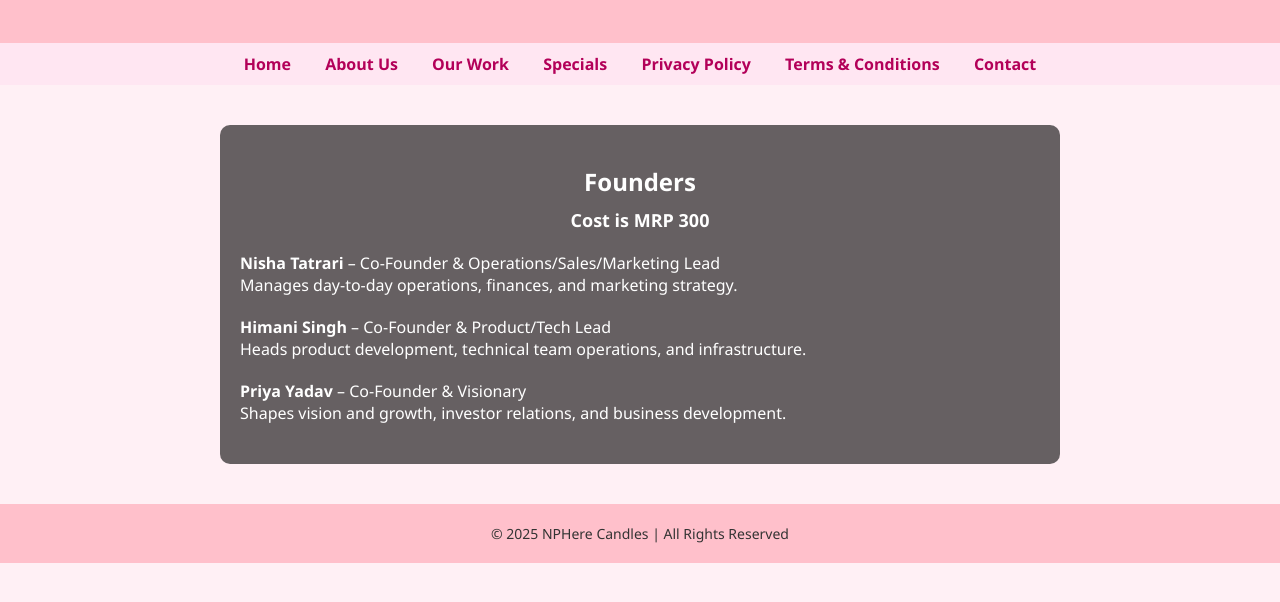
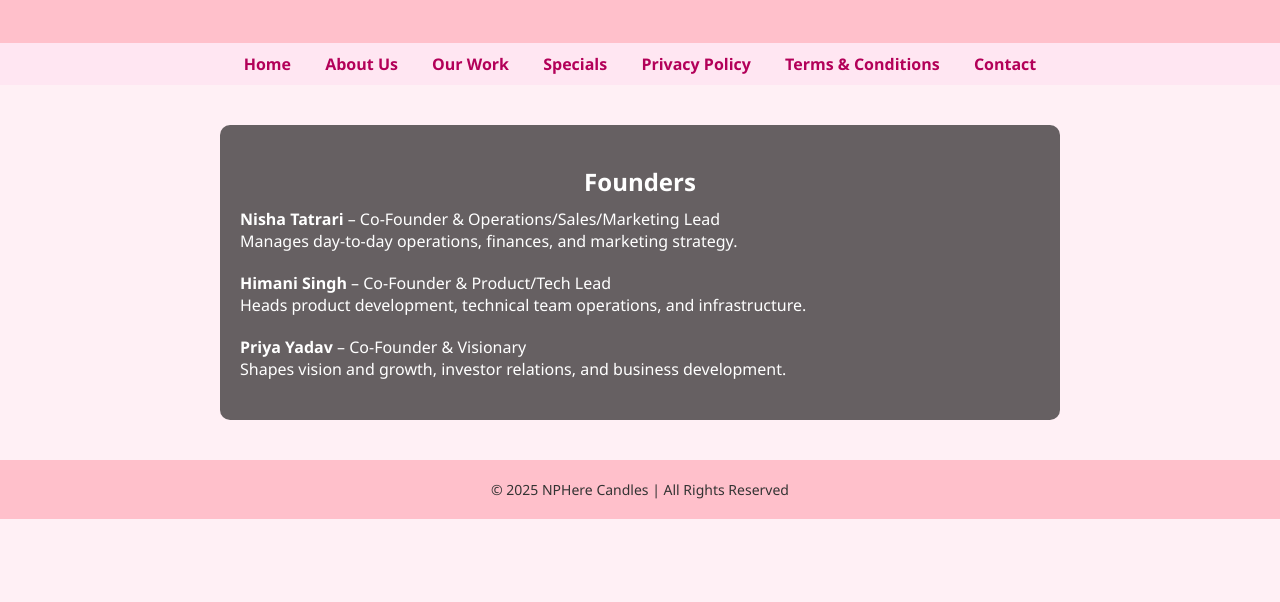
Before and after one commit to vaibhav95579/nphere, a plain HTML site: page about.html in a window 1280 px wide. Shown: the part 114-716 px from the top of the page. Drawn offline with Linux system fonts and the light colour scheme.

Commit message:
Update about.html

```diff
--- a/about.html
+++ b/about.html
@@ -87,7 +87,7 @@
   <section>
     <div class="content">
       <h2>Founders</h2>
-      <div class="price">Cost is MRP 300</div>
+
       <div class="founder">
         <strong>Nisha Tatrari</strong> – Co-Founder & Operations/Sales/Marketing Lead<br>
         Manages day-to-day operations, finances, and marketing strategy.
```
